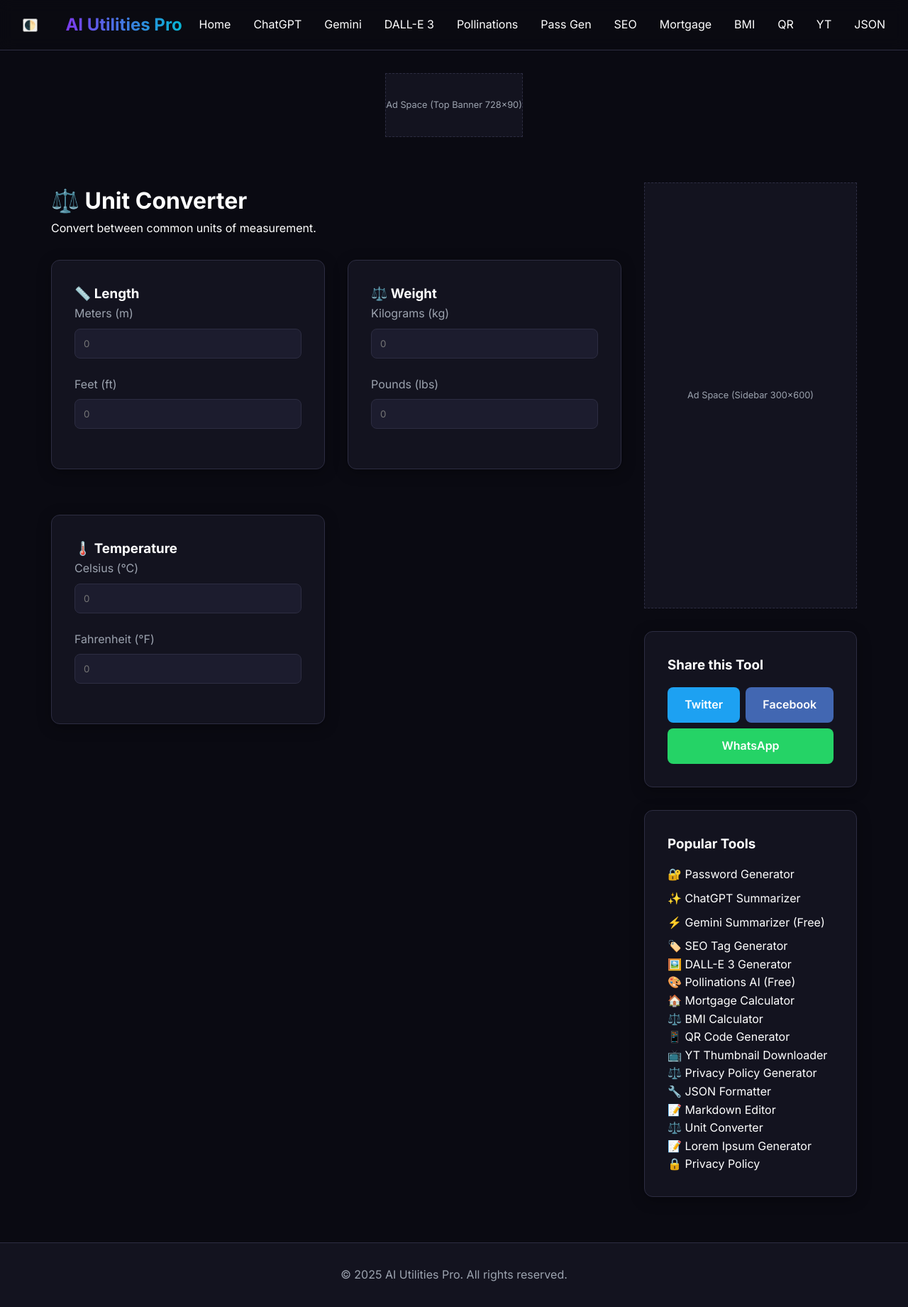
After one commit to 218128/ai-utilities-pro, a PHP site: page /tools/unit-converter in a window 1280 px wide. The commit adds this page. Shown: the whole page at 71% size. Run offline with PHP 8.4, Linux system fonts and the light colour scheme.

Commit message:
Implement Phase 11: Social Sharing, Markdown Editor, Unit Converter

```diff
--- a/public/index.php
+++ b/public/index.php
@@ -83,6 +83,12 @@ $router->post('/tools/json-formatter', 'JsonFormatterController@index');
 $router->get('/tools/lorem-ipsum-generator', 'LoremIpsumController@index');
 $router->post('/tools/lorem-ipsum-generator', 'LoremIpsumController@index');
 
+$router->get('/tools/markdown-editor', 'MarkdownEditorController@index');
+$router->post('/tools/markdown-editor', 'MarkdownEditorController@index');
+
+$router->get('/tools/unit-converter', 'UnitConverterController@index');
+$router->post('/tools/unit-converter', 'UnitConverterController@index');
+
 $router->get('/privacy-policy', 'SitePrivacyPolicyController@index');
 
 $router->resolve();
--- /dev/null
+++ b/src/Controllers/UnitConverterController.php
@@ -0,0 +1,16 @@
+<?php
+
+namespace App\Controllers;
+
+class UnitConverterController {
+    public function index() {
+        $title = "Unit Converter - Length, Weight, Temperature | AI Utilities Pro";
+        $description = "Free online unit converter. Convert between Metric and Imperial units for length, weight, and temperature easily.";
+
+        ob_start();
+        require __DIR__ . '/../Views/unit-converter.php';
+        $content = ob_get_clean();
+
+        require __DIR__ . '/../../templates/layout.php';
+    }
+}
--- /dev/null
+++ b/src/Views/unit-converter.php
@@ -0,0 +1,84 @@
+<div class="tool-container">
+    <div class="tool-header">
+        <h1>⚖️ Unit Converter</h1>
+        <p>Convert between common units of measurement.</p>
+    </div>
+
+    <div class="converter-grid" style="display: grid; grid-template-columns: repeat(auto-fit, minmax(300px, 1fr)); gap: 2rem; margin-top: 2rem;">
+
+        <!-- Length Converter -->
+        <div class="card">
+            <h3>📏 Length</h3>
+            <div class="form-group">
+                <label>Meters (m)</label>
+                <input type="number" id="length-m" placeholder="0" oninput="convertLength('m')">
+            </div>
+            <div class="form-group">
+                <label>Feet (ft)</label>
+                <input type="number" id="length-ft" placeholder="0" oninput="convertLength('ft')">
+            </div>
+        </div>
+
+        <!-- Weight Converter -->
+        <div class="card">
+            <h3>⚖️ Weight</h3>
+            <div class="form-group">
+                <label>Kilograms (kg)</label>
+                <input type="number" id="weight-kg" placeholder="0" oninput="convertWeight('kg')">
+            </div>
+            <div class="form-group">
+                <label>Pounds (lbs)</label>
+                <input type="number" id="weight-lbs" placeholder="0" oninput="convertWeight('lbs')">
+            </div>
+        </div>
+
+        <!-- Temperature Converter -->
+        <div class="card">
+            <h3>🌡️ Temperature</h3>
+            <div class="form-group">
+                <label>Celsius (°C)</label>
+                <input type="number" id="temp-c" placeholder="0" oninput="convertTemp('c')">
+            </div>
+            <div class="form-group">
+                <label>Fahrenheit (°F)</label>
+                <input type="number" id="temp-f" placeholder="0" oninput="convertTemp('f')">
+            </div>
+        </div>
+
+    </div>
+</div>
+
+<script>
+    function convertLength(source) {
+        const m = document.getElementById('length-m');
+        const ft = document.getElementById('length-ft');
+
+        if (source === 'm') {
+            ft.value = (m.value * 3.28084).toFixed(2);
+        } else {
+            m.value = (ft.value / 3.28084).toFixed(2);
+        }
+    }
+
+    function convertWeight(source) {
+        const kg = document.getElementById('weight-kg');
+        const lbs = document.getElementById('weight-lbs');
+
+        if (source === 'kg') {
+            lbs.value = (kg.value * 2.20462).toFixed(2);
+        } else {
+            kg.value = (lbs.value / 2.20462).toFixed(2);
+        }
+    }
+
+    function convertTemp(source) {
+        const c = document.getElementById('temp-c');
+        const f = document.getElementById('temp-f');
+
+        if (source === 'c') {
+            f.value = ((c.value * 9/5) + 32).toFixed(2);
+        } else {
+            c.value = ((f.value - 32) * 5/9).toFixed(2);
+        }
+    }
+</script>
--- a/templates/layout.php
+++ b/templates/layout.php
@@ -52,6 +52,15 @@
                 <span>Ad Space (Sidebar 300x600)</span>
             </div>
 
+            <div class="card" style="margin-bottom: 2rem;">
+                <h3>Share this Tool</h3>
+                <div class="share-buttons" style="display: flex; gap: 0.5rem; flex-wrap: wrap; margin-top: 1rem;">
+                    <a href="https://twitter.com/intent/tweet?url=<?= urlencode("https://$_SERVER[HTTP_HOST]$_SERVER[REQUEST_URI]") ?>&text=<?= urlencode($title ?? 'Check out this AI tool!') ?>" target="_blank" class="btn btn-sm" style="background: #1DA1F2; color: white; flex: 1; text-align: center;">Twitter</a>
+                    <a href="https://www.facebook.com/sharer/sharer.php?u=<?= urlencode("https://$_SERVER[HTTP_HOST]$_SERVER[REQUEST_URI]") ?>" target="_blank" class="btn btn-sm" style="background: #4267B2; color: white; flex: 1; text-align: center;">Facebook</a>
+                    <a href="https://api.whatsapp.com/send?text=<?= urlencode(($title ?? 'Check out this AI tool!') . " https://$_SERVER[HTTP_HOST]$_SERVER[REQUEST_URI]") ?>" target="_blank" class="btn btn-sm" style="background: #25D366; color: white; flex: 1; text-align: center;">WhatsApp</a>
+                </div>
+            </div>
+
             <div class="card">
                 <h3>Popular Tools</h3>
                 <ul style="list-style: none; margin-top: 1rem;">
@@ -67,6 +76,8 @@
                     <li><a href="/tools/youtube-thumbnail">📺 YT Thumbnail Downloader</a></li>
                     <li><a href="/tools/privacy-policy-generator">⚖️ Privacy Policy Generator</a></li>
                     <li><a href="/tools/json-formatter">🔧 JSON Formatter</a></li>
+                    <li><a href="/tools/markdown-editor">📝 Markdown Editor</a></li>
+                    <li><a href="/tools/unit-converter">⚖️ Unit Converter</a></li>
                     <li><a href="/tools/lorem-ipsum-generator">📝 Lorem Ipsum Generator</a></li>
                     <li><a href="/privacy-policy">🔒 Privacy Policy</a></li>
                 </ul>
```
Also changed, not shown: src/Controllers/MarkdownEditorController.php (added, +16 -0 lines), src/Views/markdown-editor.php (added, +33 -0 lines).
